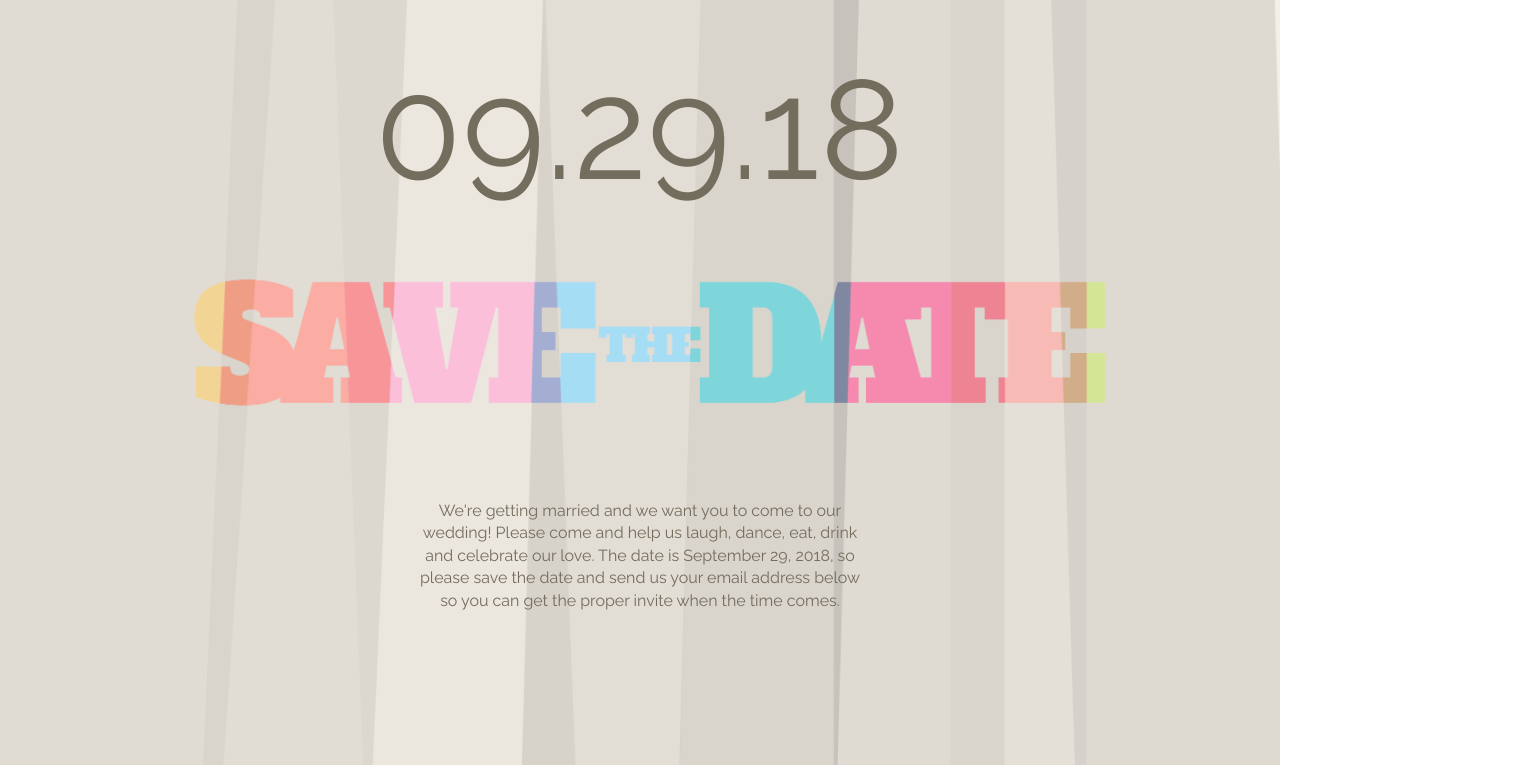
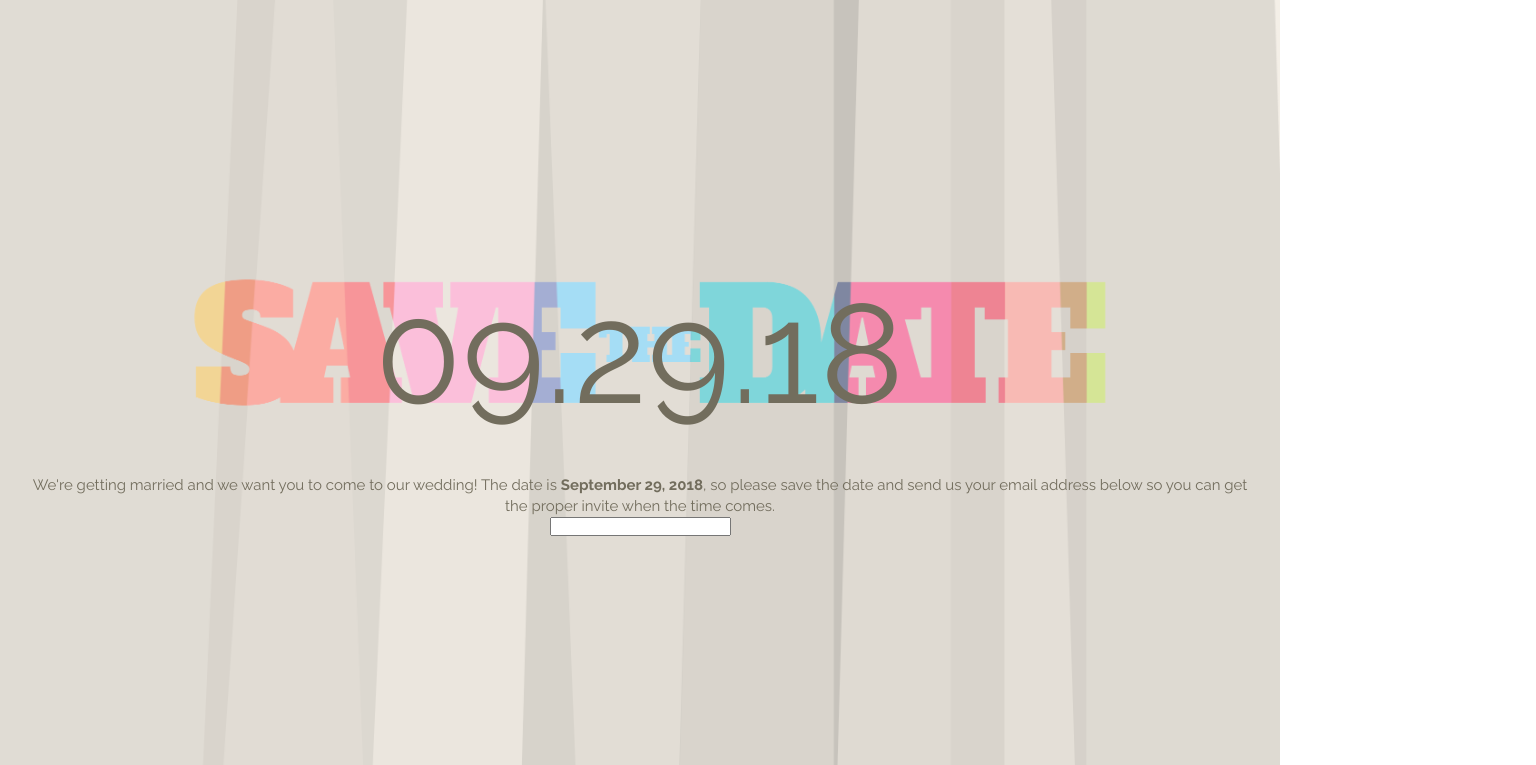
Before and after one commit to cbnorth/wedding, a React (Create React App) app: page /save_the_date in a window 1280 px wide. Shown: the top 765 px of the page, 1536 px wide, since content can reach past the window. Built offline with nearby package versions, Linux system fonts and the light colour scheme.

Commit message:
continued working on the site layout

```diff
--- a/src/components/Login/index.js
+++ b/src/components/Login/index.js
@@ -11,7 +11,8 @@ class Login extends Component {
   state = {
     passwordValue: "",
     passwordError: null,
-    passwordErrorMessage: null
+    passwordErrorMessage: null,
+    showPassword: false
   }
 
   _passwordChange = (e) => {
@@ -25,6 +26,12 @@ class Login extends Component {
     if (e.key === 'Enter') {
       this._checkPassword(e);
     }
+  }
+
+  _toggleShowPassword = () => {
+    this.setState({
+      showPassword: !this.state.showPassword
+    })
   }
 
   _checkPassword = (e) => {
@@ -72,11 +79,16 @@ class Login extends Component {
           <div>
             <input
               id="password"
-              type="password"
+              type={this.state.showPassword ? "text" : "password"}
               className={inputClass}
               onChange={(e) =>this._passwordChange(e)}
               onKeyPress={this._handleKeyPress}
-              value={this.state.passwordValue} />
+              value={this.state.passwordValue}
+            />
+              {this.state.passwordError &&
+                <p className="ErrorMessage">Nope :(</p>
+              }
+              <span className="ShowPassword" onClick={this._toggleShowPassword}>{this.state.showPassword ? "hide" : "show"}</span>
             {this.state.passwordValue.length > 0 &&
               <div className="LoginPage__ButtonContainer">
                 <button className="Btn">
@@ -85,9 +97,6 @@ class Login extends Component {
               </div>
             }
           </div>
-          {this.state.passwordError &&
-            <p className="ErrorMessage">Incorrect Password!</p>
-          }
         </div>
       </div>
     );
--- a/src/components/Login/login.css
+++ b/src/components/Login/login.css
@@ -86,16 +86,28 @@
   padding: 10px 5px;
   border-radius: 5px;
   font-size: 17px;
-  transition: all .15s ease-in-out; }
+  transition: all .15s ease-in-out;
+  outline: none; }
   .LoginPage__Password--error {
     animation: shake 0.82s cubic-bezier(0.36, 0.07, 0.19, 0.97) both;
     transform: translate3d(0, 0, 0);
     backface-visibility: hidden;
-    perspective: 1000px; }
+    perspective: 1000px;
+    border-color: #f75947; }
   @media (min-width: 991px) {
     .LoginPage__Password--typedIn {
       width: 325px;
       margin-left: -75px; } }
+
+.ShowPassword {
+  display: block;
+  text-align: right;
+  margin: 8px 5px 0 0;
+  color: #ccc;
+  font-size: 12px;
+  position: absolute;
+  top: 41px;
+  right: 5px; }
 
 .LoginPage__ButtonContainer {
   display: block;
@@ -116,9 +128,7 @@
     font-size: 20px; }
 
 .ErrorMessage {
-  position: absolute;
-  bottom: -55px;
-  left: 0;
+  margin: 5px 0 0 5px;
   animation: smallFadeIn .25s ease-in-out;
   animation-fill-mode: forwards; }
 
--- a/src/components/SaveTheDate/index.js
+++ b/src/components/SaveTheDate/index.js
@@ -1,19 +1,51 @@
 import React, { Component } from 'react'
 import PropTypes from 'prop-types'
 import mapImage from './map.jpg';
+import classNames from 'classnames'
 
 import './savethedate.css';
 import './savethedate.css';
 
 
-const LockUp = () => (
-  <div className="LockUp">
-    <h1>09.29.18</h1>
-    <p>We're getting married and we want you to come to our wedding! Please come and help us laugh, dance, eat, drink and celebrate our love. The date is September 29, 2018, so please save the date and send us your email address below so you can get the proper invite when the time comes. </p>
-  </div>
-)
+class LockUp extends Component {
+  state = {
+    emailValue: ''
+  }
+
+  _emailChange = (e) => {
+    this.setState({
+      emailValue: e.target.value
+    })
+  }
+
+  _handleKeyPress = (e) => {
+    console.log('keypress')
+    if (e.key === 'Enter') {
+      this._checkPassword(e);
+    }
+  }
+
+  render() {
+    return(
+      <div className="LockUp">
+        <h1>09.29.18</h1>
+        <p>We're getting married and we want you to come to our wedding! The date is <em>September 29, 2018</em>, so please save the date and send us your email address below so you can get the proper invite when the time comes.</p>
+        <input
+          id="email"
+          className={"foo"}
+          onChange={(e) =>this._emailChange(e)}
+          onKeyPress={this._handleKeyPress}
+          value={this.state.emailValue}
+        />
+      </div>
+    )
+  }
+}
 
 class SaveTheDate extends Component {
+  state = {
+    emailValue: ""
+  }
 
   render() {
     return (
--- a/src/components/SaveTheDate/savethedate.css
+++ b/src/components/SaveTheDate/savethedate.css
@@ -1,12 +1,26 @@
 @import url("https://fonts.googleapis.com/css?family=Alfa+Slab+One");
+* {
+  margin: 0;
+  padding: 0; }
+
+*,
+*:before,
+*:after {
+  box-sizing: inherit; }
+
+html {
+  box-sizing: border-box;
+  text-size-adjust: 100%;
+  -webkit-tap-highlight-color: transparent; }
+
+em {
+  font-weight: bold; }
+
 .LockUp {
-  background-color: #f4efe7;
-  background-image: url(lockup.png);
-  background-size: 100%;
+  background-color: #EBE6E0;
   display: flex;
   flex-direction: column;
   align-items: center;
-  justify-content: center;
   width: 100%;
   height: 100vh;
   position: relative; }
@@ -15,19 +29,22 @@
     font-weight: 300;
     text-transform: uppercase;
     letter-spacing: 1px;
-    margin-bottom: 15px;
+    margin: 20px 0 50px 0;
     font-size: 11vw;
-    color: #726d5d;
-    position: absolute;
-    top: 60px; }
+    color: #726d5d; }
   .LockUp p {
-    position: absolute;
-    top: 500px;
     font-family: 'Raleway', sans-serif;
     font-weight: 300;
+    font-size: 15px;
     color: #726d5d;
-    width: 450px;
-    text-align: center; }
+    text-align: center;
+    padding: 0 20px; }
+  @media (min-width: 991px) {
+    .LockUp {
+      background-color: #f4efe7;
+      background-image: url(lockup.png);
+      background-size: cover;
+      justify-content: center; } }
 
 .Container {
   background-color: #f4efe7;
--- a/src/components/SaveTheDate/savethedate.scss
+++ b/src/components/SaveTheDate/savethedate.scss
@@ -1,3 +1,6 @@
+@import '../../settings/reset';
+@import '../../settings/mixins';
+
 $brown: #f4efe7;
 $sandstone: #726d5d;
 $mainBackground: $brown;
@@ -6,13 +9,10 @@ $copyColor: $sandstone;
 @import url('https://fonts.googleapis.com/css?family=Alfa+Slab+One');
 
 .LockUp {
-	background-color: $mainBackground;
-	background-image:url(lockup.png);
-	background-size: 100%;
+	background-color: #EBE6E0;
 	display: flex;
 	flex-direction: column;
 	align-items: center;
-	justify-content: center;
 	width: 100%;
 	height: 100vh;
 	position: relative;
@@ -22,21 +22,25 @@ $copyColor: $sandstone;
 		font-weight: 300;
 		text-transform: uppercase;
 		letter-spacing: 1px;
-		margin-bottom: 15px;
+		margin: 20px 0 50px 0;
 		font-size:11vw;
 		color: $copyColor;
-		position: absolute;
-		top: 60px;
 	}
 
 	p {
-		position: absolute;
-		top: 500px;
 		font-family: 'Raleway', sans-serif;
 		font-weight: 300;
+		font-size: 15px;
 		color: $copyColor;
-		width: 450px;
 		text-align: center;
+		padding: 0 20px;
+	}
+
+	@include breakpoint(med) {
+		background-color: $mainBackground;
+		background-image:url(lockup.png);
+		background-size: cover;
+		justify-content: center;
 	}
 }
 
--- a/src/settings/_reset.scss
+++ b/src/settings/_reset.scss
@@ -14,3 +14,7 @@ html {
   text-size-adjust: 100%;
   -webkit-tap-highlight-color: transparent;
 }
+
+em {
+	font-weight: bold;
+}
```
Also changed, not shown: src/components/Login/login.scss (+17 -4 lines).
